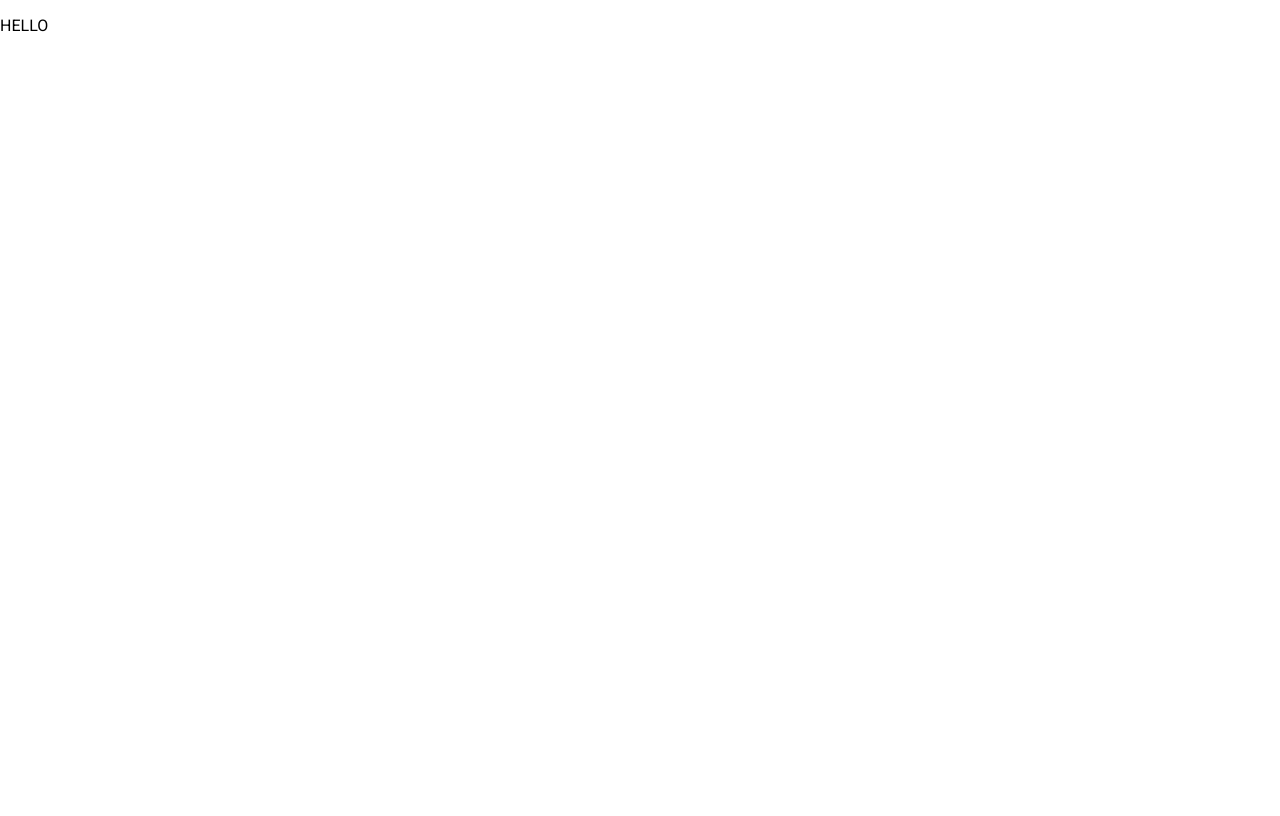
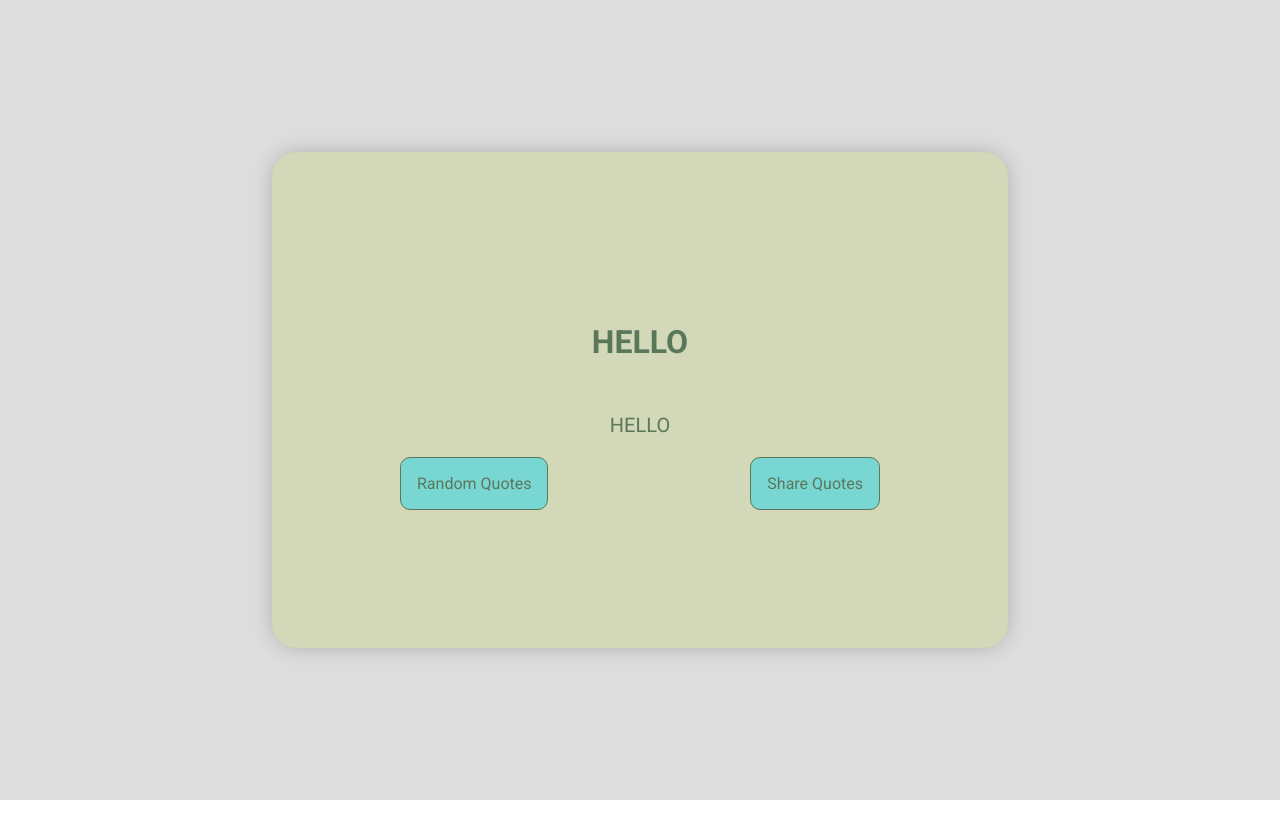
Before and after one commit to Khusyasy/random-quotes, a React (Create React App) app: page / in a window 1280 px wide. Built offline with nearby package versions, Linux system fonts and the light colour scheme.

Commit message:
base ui design

```diff
--- a/src/App.js
+++ b/src/App.js
@@ -1,8 +1,15 @@
 
 function App() {
     return (
-        <div>
-            <p>HELLO</p>
+        <div className="main-container center-all">
+            <div className="main-paper center-all">
+                <h3 className="quotes">HELLO</h3>
+                <p className="author">HELLO</p>
+                <div className="btn-group">
+                    <button className="btn">Random Quotes</button>
+                    <button className="btn">Share Quotes</button>
+                </div>
+            </div>
         </div>
     );
 }
--- a/src/index.css
+++ b/src/index.css
@@ -1,4 +1,10 @@
 @import-normalize;
+
+:root{
+    --primary: #78d7d3;
+    --secondary: #5b775a;
+    --bg: #d2d8b8;
+}
 
 *{
     font-family: "Roboto", sans-serif;
@@ -10,3 +16,64 @@ body, html, #root{
     min-height: 100vh;
     min-width: 100vw;
 }
+
+.center-all{
+    display: flex;
+    align-items: center;
+    justify-content: center;
+}
+
+.main-container{
+    min-height: 100vh;
+    background: #ddd;
+}
+
+.main-paper{
+    min-height: 50vh;
+    min-width: 50vw;
+    max-width: 65ch;
+    border-radius: 25px;
+    box-shadow: 0 0 20px 0 rgba(0,0,0,0.20);
+    background: var(--bg);
+    flex-direction: column;
+    padding: 3rem;
+}
+
+.quotes{
+    height: auto;
+    width: 100%;
+    text-align: center;
+    font-size: 2rem;
+    color: var(--secondary);
+}
+
+.author{
+    height: auto;
+    width: 100%;
+    text-align: center;
+    font-size: 1.25rem;
+    color: var(--secondary);
+}
+
+.btn-group{
+    display: flex;
+    align-items: center;
+    justify-content: space-between;
+    height: 20%;
+    width: 75%;
+}
+
+.btn{
+    all: unset;
+    cursor: pointer;
+    border: 1px solid var(--secondary);
+    padding: 1rem;
+    border-radius: 10px;
+    background: var(--primary);
+    color: var(--secondary);
+}
+
+.btn:hover{
+    border: 3px solid var(--secondary);
+    padding: calc(1rem - 2px);
+}
```
